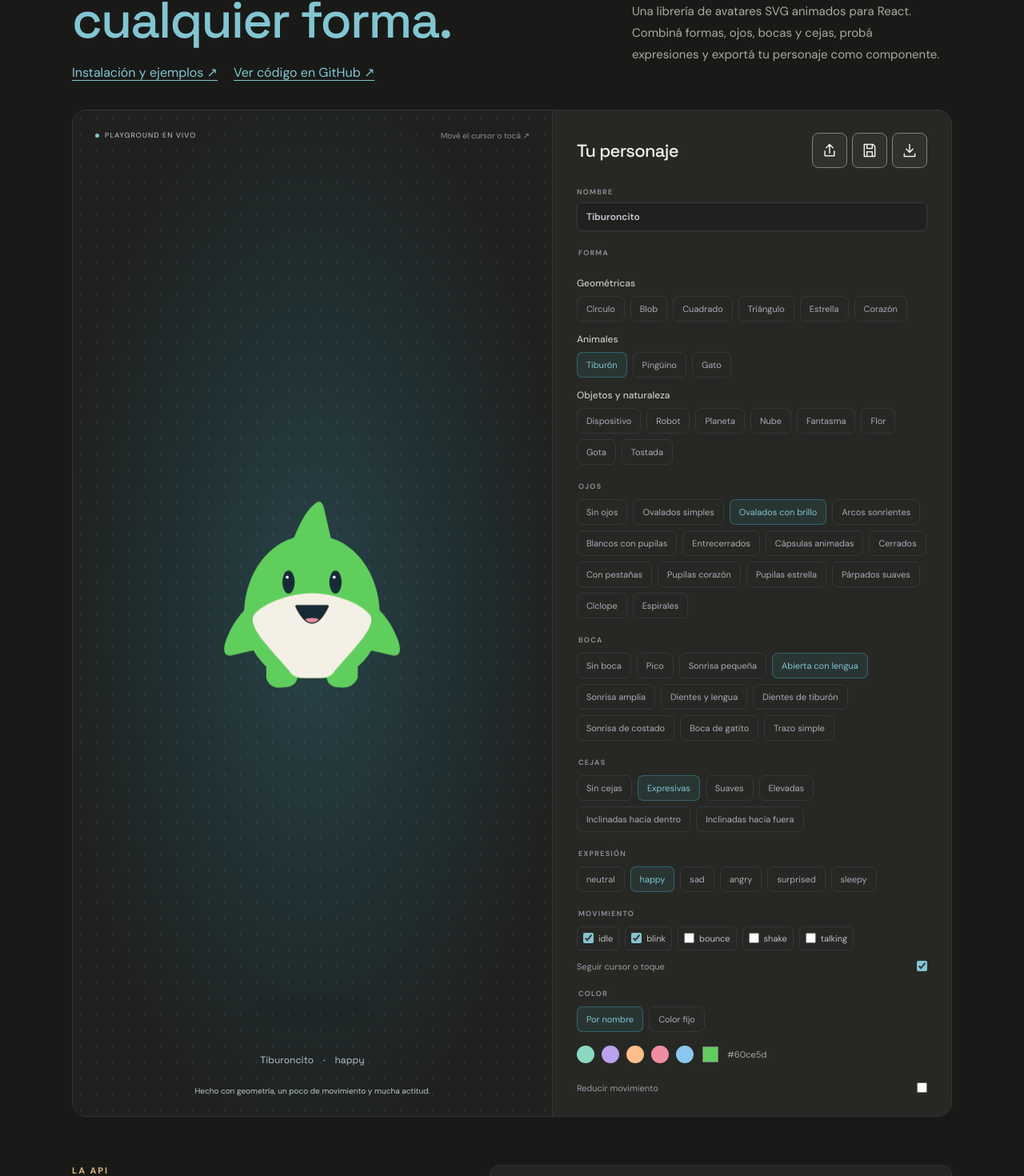
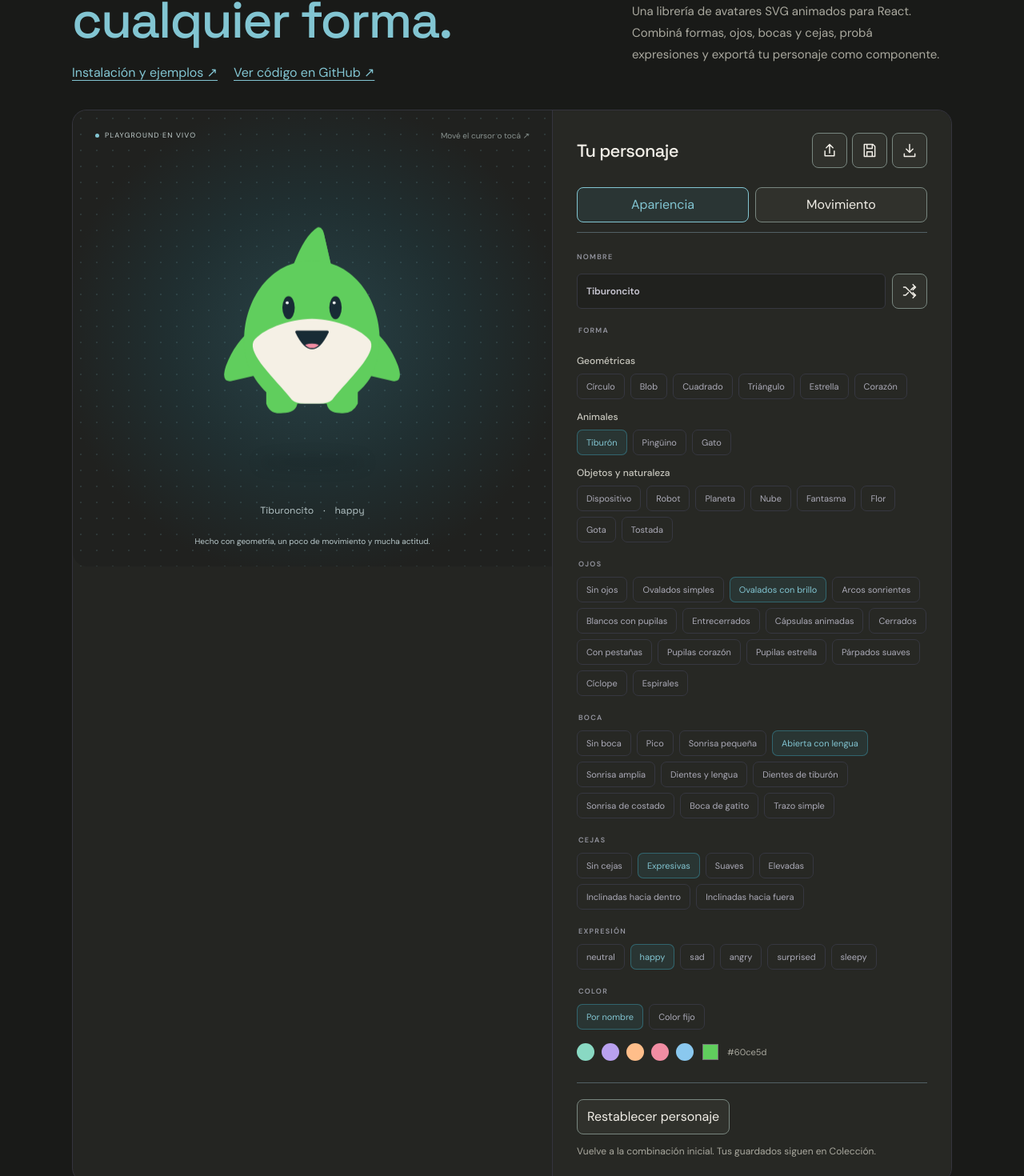
Before and after one commit to ketzeLitvak/faceshape-react, a React (Vite) app: page / in a window 1280 px wide. Shown: the part 272-1742 px from the top of the page at 80% size. Built offline with nearby package versions, Linux system fonts and the light colour scheme.

Commit message:
Keep character preview visible and organize playground controls

```diff
--- a/demo/components/CharacterStage.tsx
+++ b/demo/components/CharacterStage.tsx
@@ -38,7 +38,7 @@ export function CharacterStage({
         />
       </div>
       <div className="character-meta">
-        <span>{name || shape}</span>
+        <span title={name || shape}>{name || shape}</span>
         <span>·</span>
         <span>{expression}</span>
       </div>
--- /dev/null
+++ b/demo/components/ControlTabs.tsx
@@ -0,0 +1,66 @@
+import { type ReactNode, useId, useRef, useState } from 'react';
+
+export function ControlTabs({
+  appearance,
+  movement,
+}: {
+  appearance: ReactNode;
+  movement: ReactNode;
+}) {
+  const [selected, setSelected] = useState(0);
+  const id = useId();
+  const tabs = useRef<(HTMLButtonElement | null)[]>([]);
+  return (
+    <>
+      <div
+        role="tablist"
+        aria-label="Configuración del personaje"
+        className="control-tabs"
+      >
+        {['Apariencia', 'Movimiento'].map((label, index) => (
+          <button
+            key={label}
+            ref={(element) => {
+              tabs.current[index] = element;
+            }}
+            type="button"
+            role="tab"
+            id={`${id}-tab-${index}`}
+            aria-controls={`${id}-panel-${index}`}
+            aria-selected={selected === index}
+            tabIndex={selected === index ? 0 : -1}
+            onClick={() => setSelected(index)}
+            onKeyDown={(event) => {
+              const next =
+                event.key === 'Home'
+                  ? 0
+                  : event.key === 'End'
+                    ? 1
+                    : ['ArrowLeft', 'ArrowRight'].includes(event.key)
+                      ? 1 - index
+                      : undefined;
+              if (next !== undefined) {
+                event.preventDefault();
+                setSelected(next);
+                tabs.current[next]?.focus();
+              }
+            }}
+          >
+            {label}
+          </button>
+        ))}
+      </div>
+      {[appearance, movement].map((content, index) => (
+        <div
+          key={index === 0 ? 'appearance' : 'movement'}
+          role="tabpanel"
+          id={`${id}-panel-${index}`}
+          aria-labelledby={`${id}-tab-${index}`}
+          hidden={selected !== index}
+        >
+          {content}
+        </div>
+      ))}
+    </>
+  );
+}
--- a/demo/components/IconButton.tsx
+++ b/demo/components/IconButton.tsx
@@ -1,6 +1,7 @@
 import { useId } from 'react';
 
 const paths = {
+  shuffle: 'M3 6h3l12 12h3m-4-4 4 4-4 4M3 18h3l4-4m4-4 4-4h3m-4-4 4 4-4 4',
   share: 'M12 16V3m-5 5 5-5 5 5M5 13v7h14v-7',
   save: 'M5 3h12l3 3v15H4V3h1m3 0v6h8V3M8 21v-7h8v7',
   export: 'M12 3v12m-5-5 5 5 5-5M4 17v4h16v-4',
--- a/demo/components/PlaygroundControls.tsx
+++ b/demo/components/PlaygroundControls.tsx
@@ -8,6 +8,8 @@ import {
   SHAPE_GROUPS,
   SHAPE_LABELS,
 } from '../options';
+import { ControlTabs } from './ControlTabs';
+import { IconButton } from './IconButton';
 
 export function PlaygroundControls(
   props: ReturnType<typeof usePlayground> & { actions?: ReactNode },
@@ -42,8 +44,13 @@ export function PlaygroundControls(
         <h2>Tu personaje</h2>
         {props.actions}
       </div>
+      <ControlTabs
+        appearance={
+          <>
+            {' '}
             <label className="name-field">
               NOMBRE
+              <div className="name-input-row">
                 <input
                   aria-label="Nombre del personaje"
                   maxLength={120}
@@ -51,6 +58,12 @@ export function PlaygroundControls(
                   onChange={(event) => setName(event.target.value)}
                   placeholder="Elegí un nombre"
                 />
+                <IconButton
+                  icon="shuffle"
+                  label="Generar otro nombre"
+                  onClick={props.randomizeName}
+                />
+              </div>
             </label>
             <fieldset>
               <legend>FORMA</legend>
@@ -133,6 +146,49 @@ export function PlaygroundControls(
               </div>
             </fieldset>
             <fieldset>
+              <legend>COLOR</legend>
+              <div className="options color-mode">
+                <button
+                  type="button"
+                  aria-pressed={fixedColor === undefined}
+                  onClick={() => setFixedColor(undefined)}
+                >
+                  Por nombre
+                </button>
+                <button
+                  type="button"
+                  aria-pressed={fixedColor !== undefined}
+                  onClick={() => setFixedColor(color)}
+                >
+                  Color fijo
+                </button>
+              </div>
+              <div className="swatches">
+                {['#89d9c3', '#b9a1ef', '#ffbe8a', '#f18da3', '#8ac8ef'].map((value) => (
+                  <button
+                    type="button"
+                    key={value}
+                    aria-label={`Color ${value}`}
+                    aria-pressed={fixedColor === value}
+                    style={{ background: value }}
+                    onClick={() => setFixedColor(value)}
+                  />
+                ))}
+                <input
+                  aria-label="Color fijo"
+                  type="color"
+                  value={color}
+                  onChange={(event) => setFixedColor(event.target.value)}
+                />
+                <span className="color-value">{color}</span>
+              </div>
+            </fieldset>
+          </>
+        }
+        movement={
+          <>
+            {' '}
+            <fieldset>
               <legend>MOVIMIENTO</legend>
               <div className="motions">
                 {(['idle', 'blink', 'bounce', 'shake', 'talking'] as const).map((key) => {
@@ -185,44 +241,6 @@ export function PlaygroundControls(
                 />
               </label>
             </fieldset>
-      <fieldset>
-        <legend>COLOR</legend>
-        <div className="options color-mode">
-          <button
-            type="button"
-            aria-pressed={fixedColor === undefined}
-            onClick={() => setFixedColor(undefined)}
-          >
-            Por nombre
-          </button>
-          <button
-            type="button"
-            aria-pressed={fixedColor !== undefined}
-            onClick={() => setFixedColor(color)}
-          >
-            Color fijo
-          </button>
-        </div>
-        <div className="swatches">
-          {['#89d9c3', '#b9a1ef', '#ffbe8a', '#f18da3', '#8ac8ef'].map((value) => (
-            <button
-              type="button"
-              key={value}
-              aria-label={`Color ${value}`}
-              aria-pressed={fixedColor === value}
-              style={{ background: value }}
-              onClick={() => setFixedColor(value)}
-            />
-          ))}
-          <input
-            aria-label="Color fijo"
-            type="color"
-            value={color}
-            onChange={(event) => setFixedColor(event.target.value)}
-          />
-          <span className="color-value">{color}</span>
-        </div>
-      </fieldset>
             <label className="switch-row">
               <span>Reducir movimiento</span>
               <input
@@ -232,6 +250,15 @@ export function PlaygroundControls(
                 onChange={(event) => setReduced(event.target.checked)}
               />
             </label>
+          </>
+        }
+      />
+      <div className="editor-footer">
+        <button type="button" onClick={props.reset}>
+          Restablecer personaje
+        </button>
+        <p>Vuelve a la combinación inicial. Tus guardados siguen en Colección.</p>
+      </div>
     </aside>
   );
 }
--- /dev/null
+++ b/demo/components/playground.css
@@ -0,0 +1,140 @@
+.playground {
+  overflow: visible;
+  align-items: start;
+}
+.playground .stage {
+  position: sticky;
+  top: 16px;
+  min-height: 480px;
+  height: min(570px, calc(100dvh - 32px));
+  border-radius: 18px 0 0 18px;
+}
+.playground .controls {
+  border-radius: 0 18px 18px 0;
+  min-width: 0;
+}
+.control-tabs {
+  display: flex;
+  gap: 8px;
+  margin-bottom: 24px;
+  padding-bottom: 12px;
+  border-bottom: 1px solid #526065;
+}
+.control-tabs button {
+  flex: 1;
+  min-height: 44px;
+  padding: 10px;
+  border-radius: 8px;
+  border: 1px solid #78867f;
+  background: #30312c;
+  color: #f1eee7;
+  font: inherit;
+}
+.control-tabs button[aria-selected="true"] {
+  color: var(--accent);
+  border-color: var(--accent);
+  background: var(--accent-surface);
+}
+.name-input-row {
+  display: flex;
+  align-items: center;
+  gap: 8px;
+  margin-top: 8px;
+}
+.name-field .name-input-row input {
+  flex: 1;
+  min-width: 0;
+  margin: 0;
+  height: 44px;
+}
+.editor-footer {
+  margin-top: 24px;
+  padding-top: 20px;
+  border-top: 1px solid #526065;
+}
+.editor-footer button {
+  min-height: 44px;
+  border: 1px solid #78867f;
+  color: #f1eee7;
+  background: #30312c;
+  border-radius: 8px;
+  padding: 10px 12px;
+  font: inherit;
+}
+.editor-footer p {
+  color: var(--muted);
+  font-size: 12px;
+  line-height: 1.6;
+  margin-bottom: 0;
+}
+@media (max-width: 800px) {
+  .playground {
+    display: block;
+  }
+  .playground .stage {
+    top: 0;
+    height: 114px;
+    min-height: 114px;
+    padding: 12px 16px;
+    flex-direction: row;
+    align-items: center;
+    gap: 16px;
+    border-radius: 18px 18px 0 0;
+    z-index: 5;
+    background: #203234;
+    border-bottom: 1px solid #78867f;
+  }
+  .stage .stage-top,
+  .stage .stage-bottom {
+    display: none;
+  }
+  .stage .character-wrap {
+    flex: 0 0 90px;
+  }
+  .stage .character-wrap svg {
+    width: 90px;
+    height: 90px;
+  }
+  .stage .character-wrap::after {
+    display: none;
+  }
+  .stage .character-meta {
+    flex-direction: column;
+    align-items: flex-start;
+    gap: 8px;
+    min-width: 0;
+    overflow-wrap: anywhere;
+    font-size: 14px;
+  }
+  .stage .character-meta span:nth-child(2) {
+    display: none;
+  }
+  .playground .controls {
+    border-radius: 0 0 18px 18px;
+    padding: 24px 16px;
+  }
+  .controls :where(button, input, fieldset) {
+    scroll-margin-top: 130px;
+  }
+  .controls :where([role="tab"], [role="tabpanel"]) {
+    scroll-margin-top: 130px;
+  }
+}
+@media (max-height: 600px) and (min-width: 801px) {
+  .playground .stage {
+    min-height: 320px;
+    height: calc(100dvh - 32px);
+  }
+  .stage .character-wrap svg {
+    max-height: 220px;
+  }
+}
+
+@media (max-width: 800px) {
+  .stage .character-meta span:first-child {
+    overflow: hidden;
+    display: -webkit-box;
+    -webkit-line-clamp: 2;
+    -webkit-box-orient: vertical;
+  }
+}
--- a/demo/hooks/usePlayground.ts
+++ b/demo/hooks/usePlayground.ts
@@ -11,6 +11,10 @@ import {
   resolveExpression,
 } from '../../src';
 import { useReducedMotion } from '../../src/react/hooks/useReducedMotion';
+import {
+  initialPlaygroundConfiguration,
+  randomCharacterName,
+} from '../playgroundDefaults';
 import { resolveDemoShape } from '../shapes/resolveDemoShape';
 import type { DemoShape } from '../types';
 import {
@@ -19,28 +23,25 @@ import {
 } from '../workbench/configuration';
 
 export function usePlayground() {
-  const [shape, setShapeState] = useState<DemoShape>('shark');
-  const [eyes, setEyes] = useState<EyeVariant>('bright');
-  const [mouth, setMouth] = useState<MouthVariant>('tongue');
+  const [initial] = useState(initialPlaygroundConfiguration);
+  const [shape, setShapeState] = useState<DemoShape>(initial.shape);
+  const [eyes, setEyes] = useState<EyeVariant>(initial.face.eyes);
+  const [mouth, setMouth] = useState<MouthVariant>(initial.face.mouth);
   const setShape = (value: DemoShape) => {
     setShapeState(value);
     if (value === 'penguin') {
       setMouth('beak');
     }
   };
-  const [eyebrows, setEyebrows] = useState<EyebrowVariant>('expression');
+  const [eyebrows, setEyebrows] = useState<EyebrowVariant>(initial.face.eyebrows);
   const face: FaceConfig = { eyes, mouth, eyebrows };
-  const [expression, setExpression] = useState<ExpressionName>('happy');
-  const [name, setName] = useState('Tiburoncito');
-  const [fixedColor, setFixedColor] = useState<string | undefined>(undefined);
+  const [expression, setExpression] = useState<ExpressionName>(initial.expression);
+  const [name, setName] = useState(initial.name);
+  const [fixedColor, setFixedColor] = useState<string | undefined>(initial.color);
   const color = fixedColor ?? colorFromName(name);
-  const [reduced, setReduced] = useState(false);
+  const [reduced, setReduced] = useState(initial.reduced);
   const motionDisabled = useReducedMotion(reduced);
-  const [requestedMotion, setMotion] = useState<MotionConfig>({
-    idle: true,
-    blink: true,
-    lookAt: 'cursor',
-  });
+  const [requestedMotion, setMotion] = useState<MotionConfig>(initial.motion);
   const selectedShape = resolveDemoShape(shape);
   const capabilities = getMotionCapabilities(eyes, mouth, resolveExpression(expression));
   const motion: MotionConfig = {
@@ -83,6 +84,8 @@ export function usePlayground() {
   }, [loadConfiguration]);
   return {
     configuration,
+    reset: () => loadConfiguration(initialPlaygroundConfiguration()),
+    randomizeName: () => setName((value) => randomCharacterName(value)),
     loadConfiguration,
     shape,
     setShape,
--- a/demo/main.tsx
+++ b/demo/main.tsx
@@ -2,6 +2,7 @@ import { StrictMode } from 'react';
 import { createRoot, hydrateRoot } from 'react-dom/client';
 import { App } from './App';
 import './style.css';
+import './components/playground.css';
 
 const root = document.getElementById('root');
 if (!root) {
--- /dev/null
+++ b/demo/playgroundDefaults.ts
@@ -0,0 +1,23 @@
+import type { PlaygroundConfiguration } from './workbench/configuration';
+
+export function initialPlaygroundConfiguration(): PlaygroundConfiguration {
+  return {
+    shape: 'shark',
+    name: 'Tiburoncito',
+    expression: 'happy',
+    face: { eyes: 'bright', mouth: 'tongue', eyebrows: 'expression' },
+    motion: { idle: true, blink: true, lookAt: 'cursor' },
+    reduced: false,
+  };
+}
+
+const adjectives = ['Cósmico', 'Curioso', 'Dorado', 'Travieso', 'Brillante', 'Sereno'];
+const names = ['Nube', 'Cometa', 'Coral', 'Pixel', 'Luna', 'Chispa', 'Mango', 'Coco'];
+
+/** Random discovery changes the name, never the deterministic character algorithm. */
+export function randomCharacterName(current: string): string {
+  const numbers = new Uint32Array(3);
+  crypto.getRandomValues(numbers);
+  const next = `${names[numbers[0] % names.length]} ${adjectives[numbers[1] % adjectives.length]} ${numbers[2] % 1000}`;
+  return next === current ? `${next} nuevo` : next;
+}
```
Also changed, not shown: tests/helpers.tsx (+3 -0 lines), 1 other file (tests, documents, lock files or other folders). Lines whose indentation alone changed are shown as unchanged.
